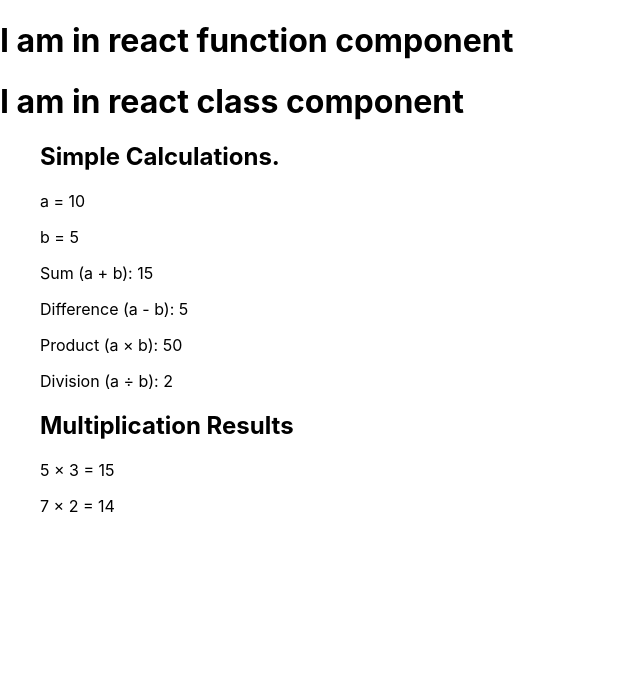
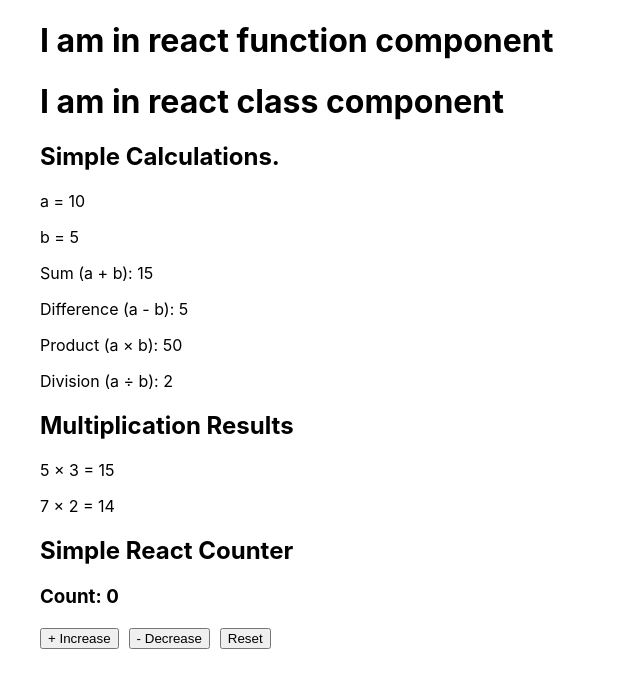
Before and after one commit to rohitware/ReactLearning, a React (Create React App) app: page / in a window 1280 px wide. Shown: the top 688 px of the page, without its empty margins (0-640 px from the left). Built offline with nearby package versions, Linux system fonts and the light colour scheme.

Commit message:
Count increment decrement  assignment.

```diff
--- a/src/App.css
+++ b/src/App.css
@@ -1,4 +1,4 @@
-.App {
+.App, h1, h2, h3, button {
   /* text-align: center; */
   margin-left: 40px;
 }
--- a/src/App.js
+++ b/src/App.js
@@ -3,14 +3,16 @@
 import MyClassComponent from './components/MyClassComponent';
 import SimpleCalculator from './components/SimpleCalculator';
 import MathOperations from './components/MathOperations';
+import Counter from './components/Counter';
 
 function App() {
   return (
     <>
       <MyFunctionComponent />
       <MyClassComponent />
-      <SimpleCalculator/>
-      <MathOperations/>
+      <SimpleCalculator />
+      <MathOperations />
+      <Counter />
     </>
   );
 }
--- /dev/null
+++ b/src/components/Counter.js
@@ -0,0 +1,24 @@
+import { useState } from "react";
+
+function Counter() {
+    const [count, steCount] = useState(0);
+
+    const increase = () => steCount(count + 1);
+
+    const decrease = () => steCount(count - 1);
+
+    const reset = () => steCount(0);
+
+
+    return (
+        <>
+            <h2> Simple React Counter</h2>
+            <h3>Count: {count}</h3>
+            <button onClick={increase}>+ Increase</button>
+            <button onClick={decrease} style={{ marginLeft: '10px' }}>- Decrease</button>
+            <button onClick={reset} style={{ marginLeft: '10px' }}> Reset</button>
+
+        </>
+    );
+}
+export default Counter;
--- a/src/index.js
+++ b/src/index.js
@@ -13,7 +13,5 @@
   </React.StrictMode>
 );
 
-// If you want to start measuring performance in your app, pass a function
-// to log results (for example: reportWebVitals(console.log))
-// or send to an analytics endpoint. Learn more: https://bit.ly/CRA-vitals
+
 reportWebVitals();
```
Also changed, not shown: 1 other file (tests, documents, lock files or other folders).
